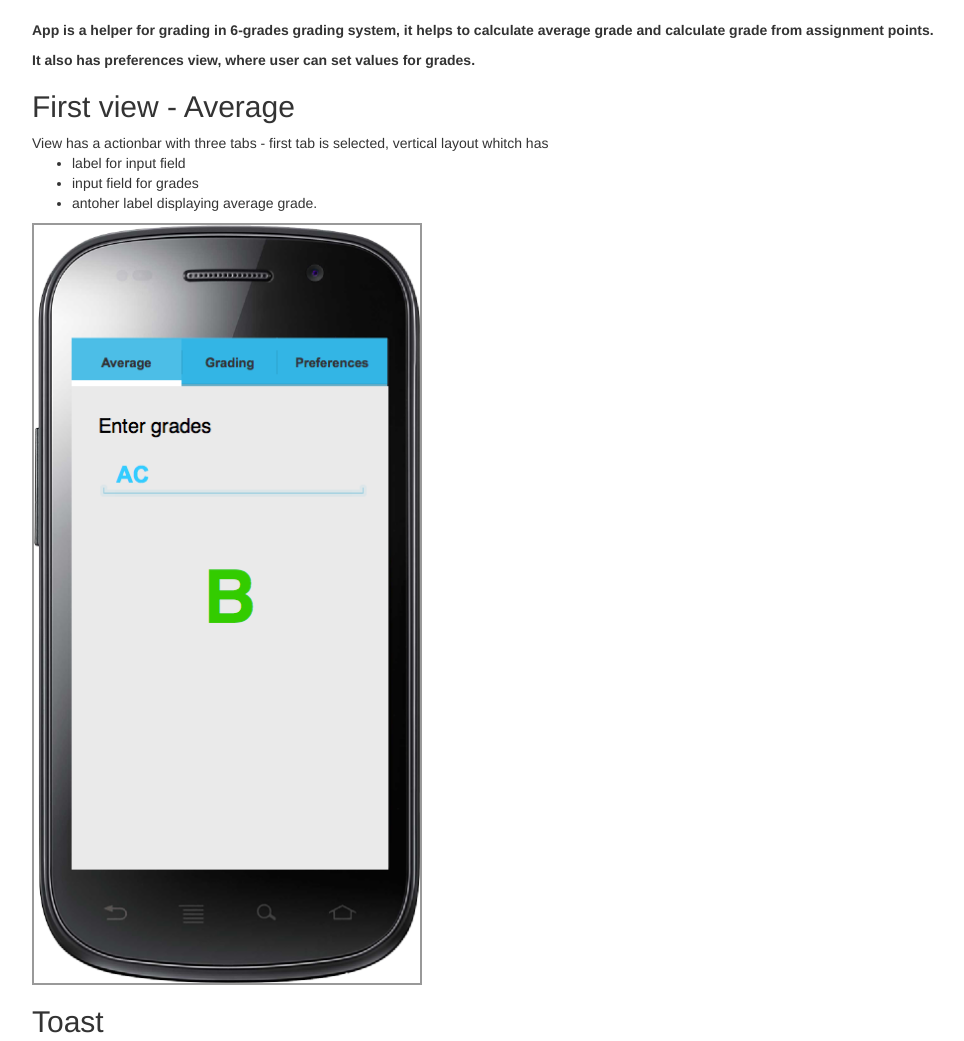
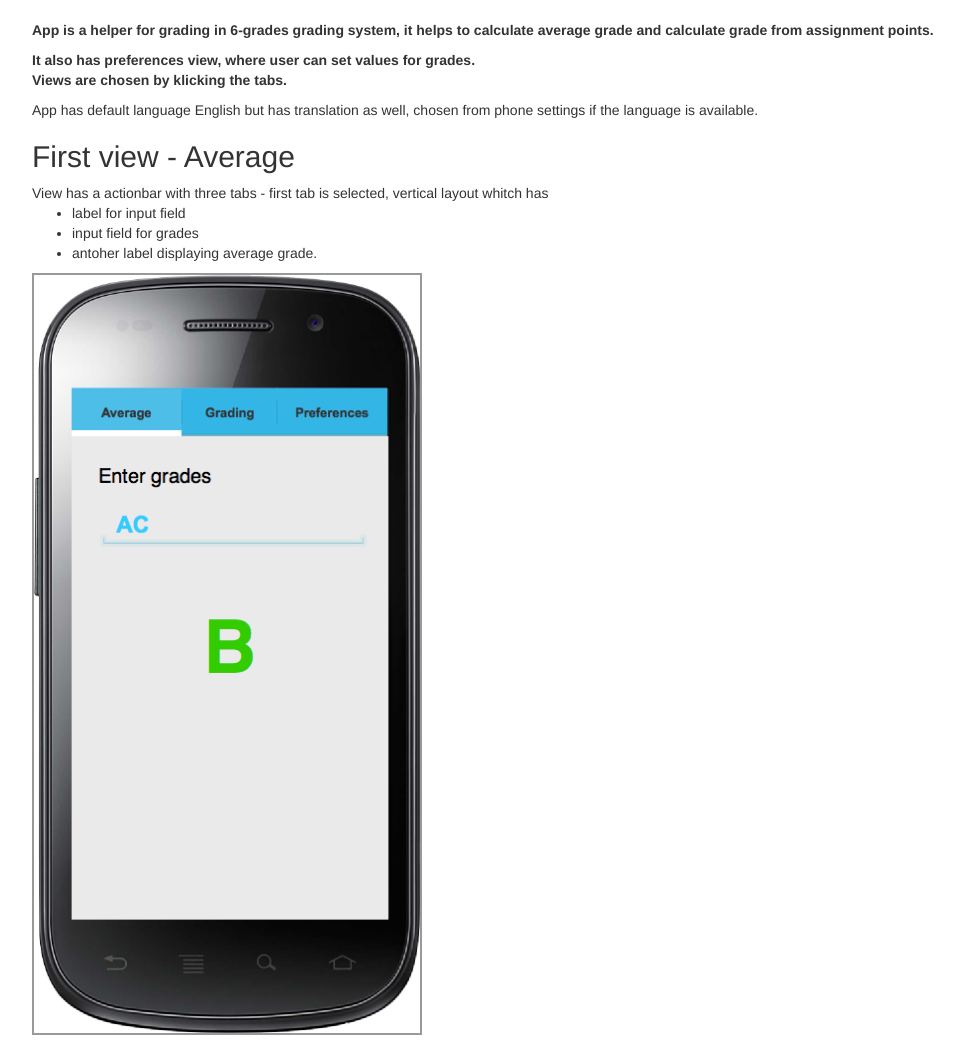
Before and after one commit to vainotuisk/6grades, a plain HTML site: page index.html in a window 1280 px wide. Shown: the top 1041 px of the page, without its empty margins (38-1002 px from the left). Drawn offline with nearby package versions, Linux system fonts and the light colour scheme.

Commit message:
bootstrapped

```diff
--- a/index.html
+++ b/index.html
@@ -9,7 +9,10 @@
   <div class="container">
   <h1 id="documentTitle"></h1><p id="documentMetadata"><strong>App is a helper for grading in 6-grades grading system, it helps to calculate average grade and calculate grade from assignment points.</p>
 <p>
-  It also has preferences view, where user can set values for grades.</strong>
+  It also has preferences view, where user can set values for grades. <br> Views are chosen by klicking the tabs.</strong>
+</p>
+<p>
+  App has default language English but has translation as well, chosen from phone settings if the language is available.</strong>
 </p>
 <div class="Page" id="1_page"><h2>First view - Average</h2>
 View has a actionbar with three tabs - first tab is selected, vertical layout whitch has
```
